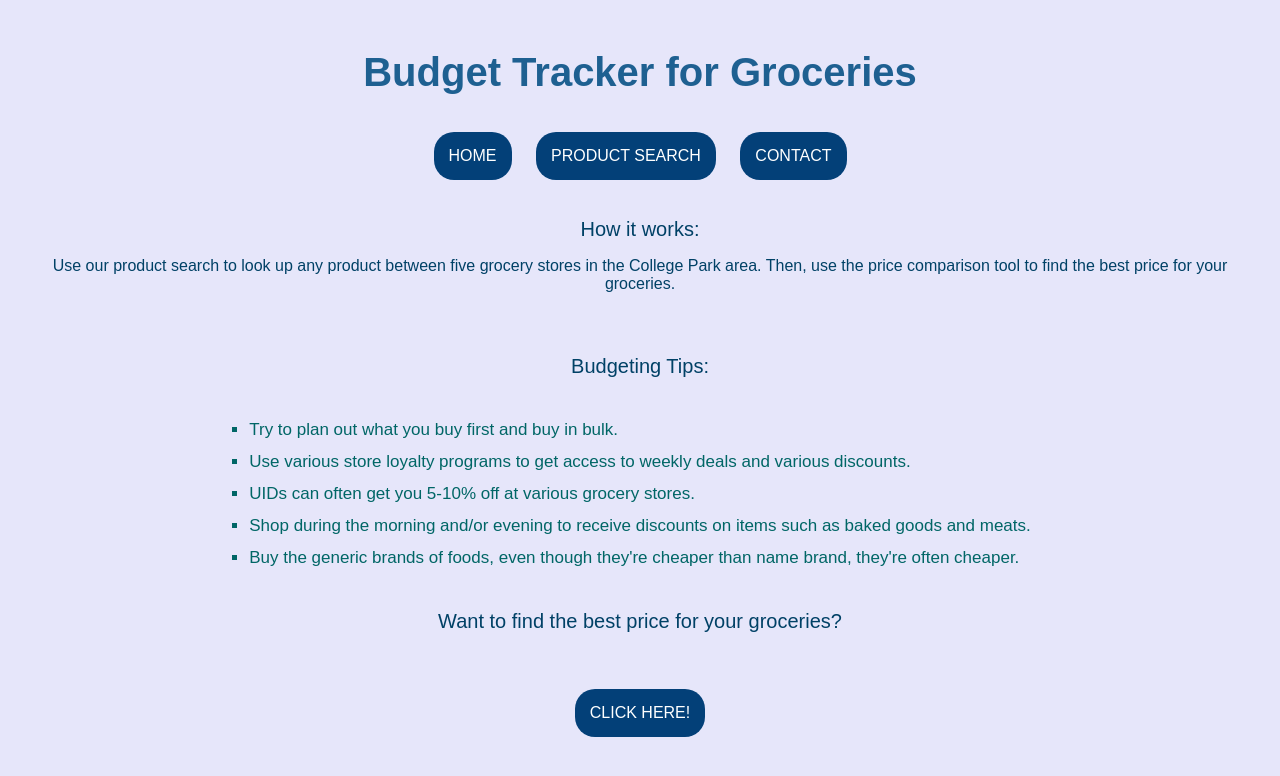
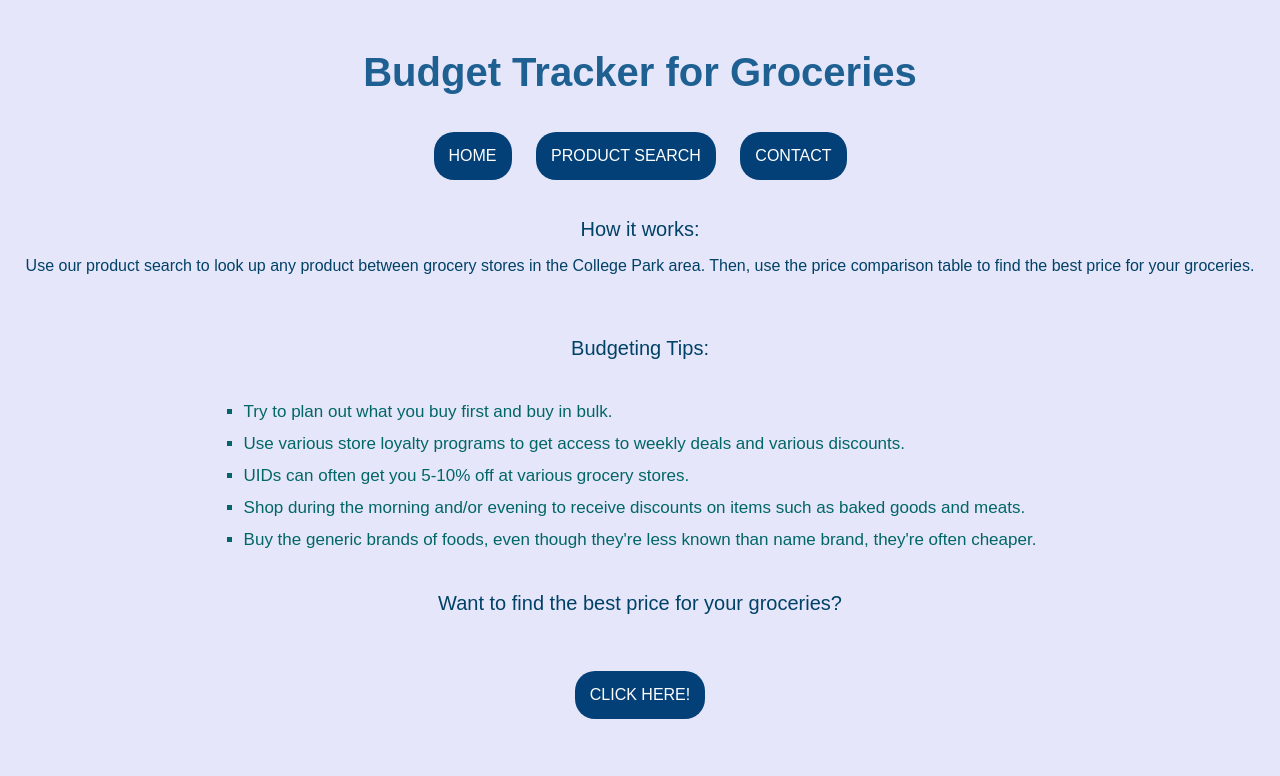
Before and after one commit to ivyisaplantt/Career-Launch, a Flask app: page / in a window 1280 px wide. Shown: the top 776 px of the page. Run offline with Flask 3, Linux system fonts and the light colour scheme.

Commit message:
small changes

```diff
--- a/app/templates/index.html
+++ b/app/templates/index.html
@@ -1,6 +1,5 @@
 <!DOCTYPE html>
 <html>
-
   <head>
     <title>Budget Tracker for Groceries</title>
     <link rel="icon" type="image/x-icon"
@@ -27,8 +26,7 @@
     <br>
 
     <p1>How it works: </p1>
-    <p> Use our product search to look up any product between five grocery stores
-      in the College Park area. Then, use the price comparison tool to find the best price for your groceries.
+    <p> Use our product search to look up any product between grocery stores in the College Park area. Then, use the price comparison table to find the best price for your groceries.
     </p>
 
     <br>
@@ -41,7 +39,7 @@
       <li> Use various store loyalty programs to get access to weekly deals and various discounts.</li>
       <li> UIDs can often get you 5-10% off at various grocery stores.</li>
       <li> Shop during the morning and/or evening to receive discounts on items such as baked goods and meats.</li>
-      <li> Buy the generic brands of foods, even though they're cheaper than name brand, they're often cheaper.</li>
+      <li> Buy the generic brands of foods, even though they're less known than name brand, they're often cheaper.</li>
     </ul>
 
 
```
Also changed, not shown: app/traderjoes.py (+9 -14 lines).
